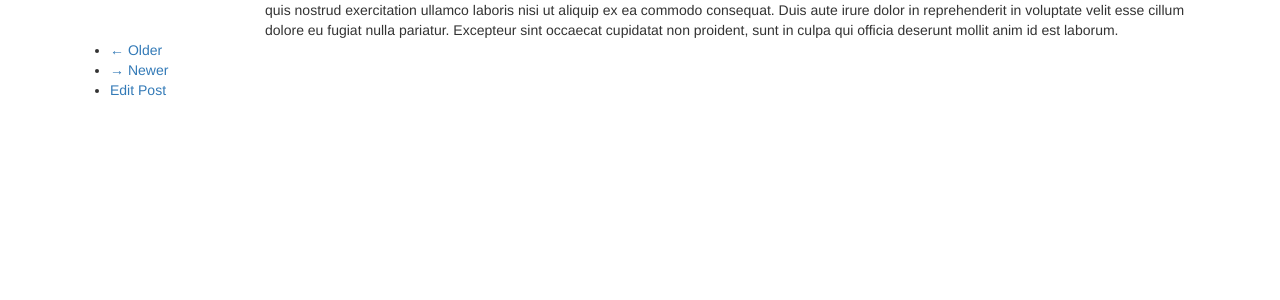
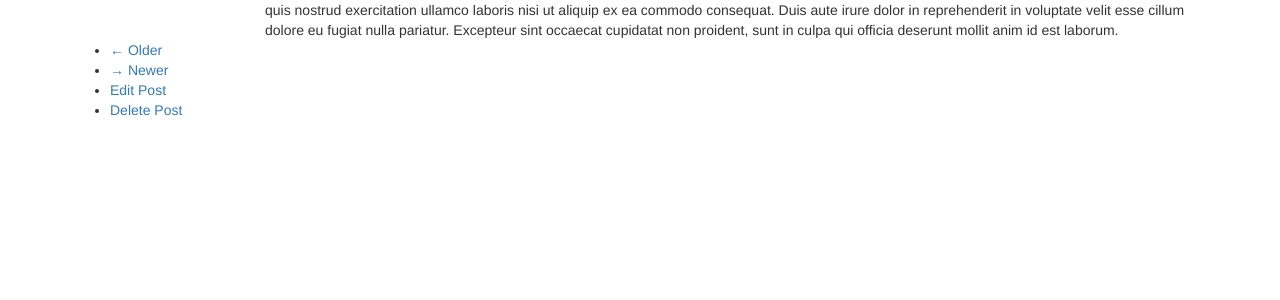
Before and after one commit to kjgross/blog, a Flask app: page /post/1 in a window 1280 px wide. Shown: the part 161-461 px from the top of the page. Run offline with Flask 2, Linux system fonts and the light colour scheme; data comes from the database, SQL or seed files in the repository; both versions use the stored data as it was after the commit; some libraries are stand-ins or nearby versions.

```diff
--- a/blog/templates/posts.html
+++ b/blog/templates/posts.html
@@ -20,6 +20,9 @@
     <li class="edit">
     <a href="edit/{{post}}">Edit Post</a>
 	</li>
+	<li class="delete">
+    <a href="delete/{{post}}">Delete Post</a>
+	</li>
 </ul>
 
 
--- a/blog/views.py
+++ b/blog/views.py
@@ -90,7 +90,7 @@ def add_post_post():
 
 @app.route("/post/edit/<int:post_id>", methods=["GET"])
 @login_required
-def edit_post_get(post_id):
+def edit_post_get(post_id, title, content):
 
 	posts = session.query(Post)
 	posts = posts[post_id]
@@ -101,13 +101,13 @@ def edit_post_get(post_id):
 
 @app.route("/post/edit/<int:post>", methods=["POST"])
 @login_required
-def edit_post_post():
+def edit_post_post(post):
     post = Post(
         title=request.form["title"],
         content=mistune.markdown(request.form["content"]),
     )
 
-    session.update(post)
+    session.merge(post)
     session.commit()
     return redirect(url_for("posts"))
 
@@ -128,3 +128,24 @@ def login_post():
 
     login_user(user)
     return redirect(request.args.get('next') or url_for("posts"))
+
+
+@app.route("/post/delete/<int:post_id>", methods=["GET"])
+@login_required
+def delete_post_get(post_id):
+
+	posts = session.query(Post)
+	posts = posts[post_id]
+
+	return render_template("delete_post.html",
+    	post_id=posts
+	)
+
+@app.route("/post/delete/<int:post>", methods=["POST"])
+@login_required
+def delete_post_post(post):
+
+
+    session.delete(post)
+    session.commit()
+    return redirect(url_for("posts"))
```
Also changed, not shown: blog/templates/delete_post.html (added, +12 -0 lines), blog-development.db, 2 other files.
